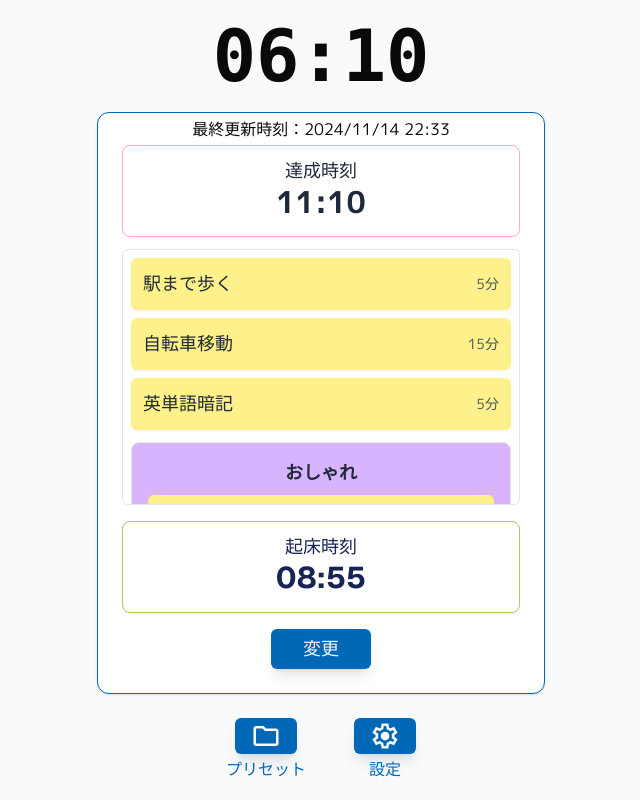
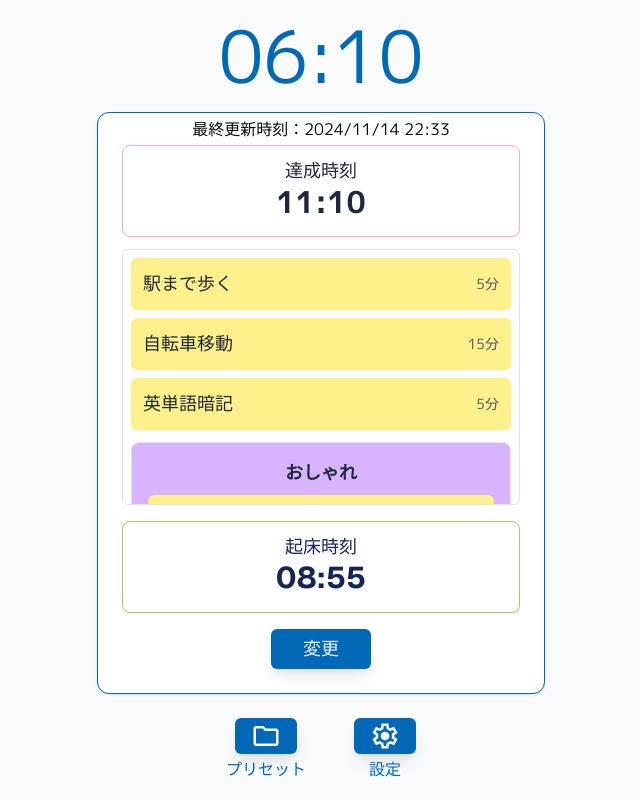
Before and after one commit to kwyr0928/OpenHackU2024, a Next.js app: page /home in a window 1280 px wide. Shown: the whole page, without its empty margins (319-959 px from the left). Built offline with nearby package versions, Linux system fonts and the light colour scheme.

Commit message:
update:src/components/displayTime/displayTime.tsxをmainブランチからコピペした。

```diff
--- a/src/components/displayTime/displayTime.tsx
+++ b/src/components/displayTime/displayTime.tsx
@@ -9,6 +9,7 @@ export default function DisplayTime() {
             return String.fromCharCode(s.charCodeAt(0) + 0xFEE0);
         });
     }
+
     const updateTime = () => {
         const now = new Date();
         const hours = String(now.getHours()).padStart(2, "0");
@@ -16,10 +17,19 @@ export default function DisplayTime() {
         setTime(toFullWidth(`${hours}:${minutes}`));
     }
 
-  useEffect(() => {
-    updateTime();
-    const intervalId = setInterval(updateTime, 1000);
-    return () => clearInterval(intervalId); // クリーンアップ
-  });
-  return <div className="font-mono text-7xl font-bold">{time}</div>;
+
+    useEffect(() => {
+        updateTime();
+        const intervalId = setInterval(updateTime, 1000);
+        return () => clearInterval(intervalId); // クリーンアップ
+    })
+
+
+
+    return (
+        <div className="text-7xl text-darkBlue font-mPlus">
+            {time}
+        </div>
+    )
+
 }
```
